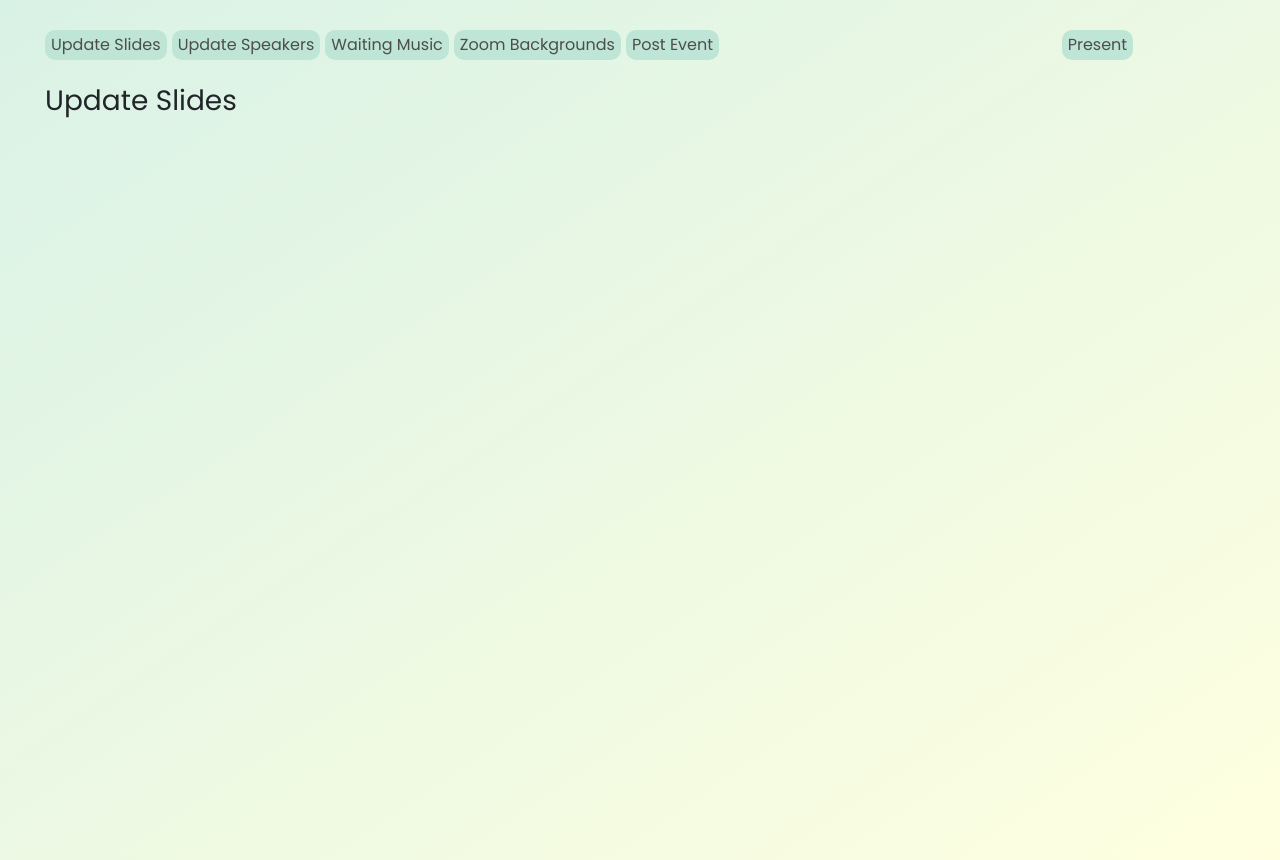
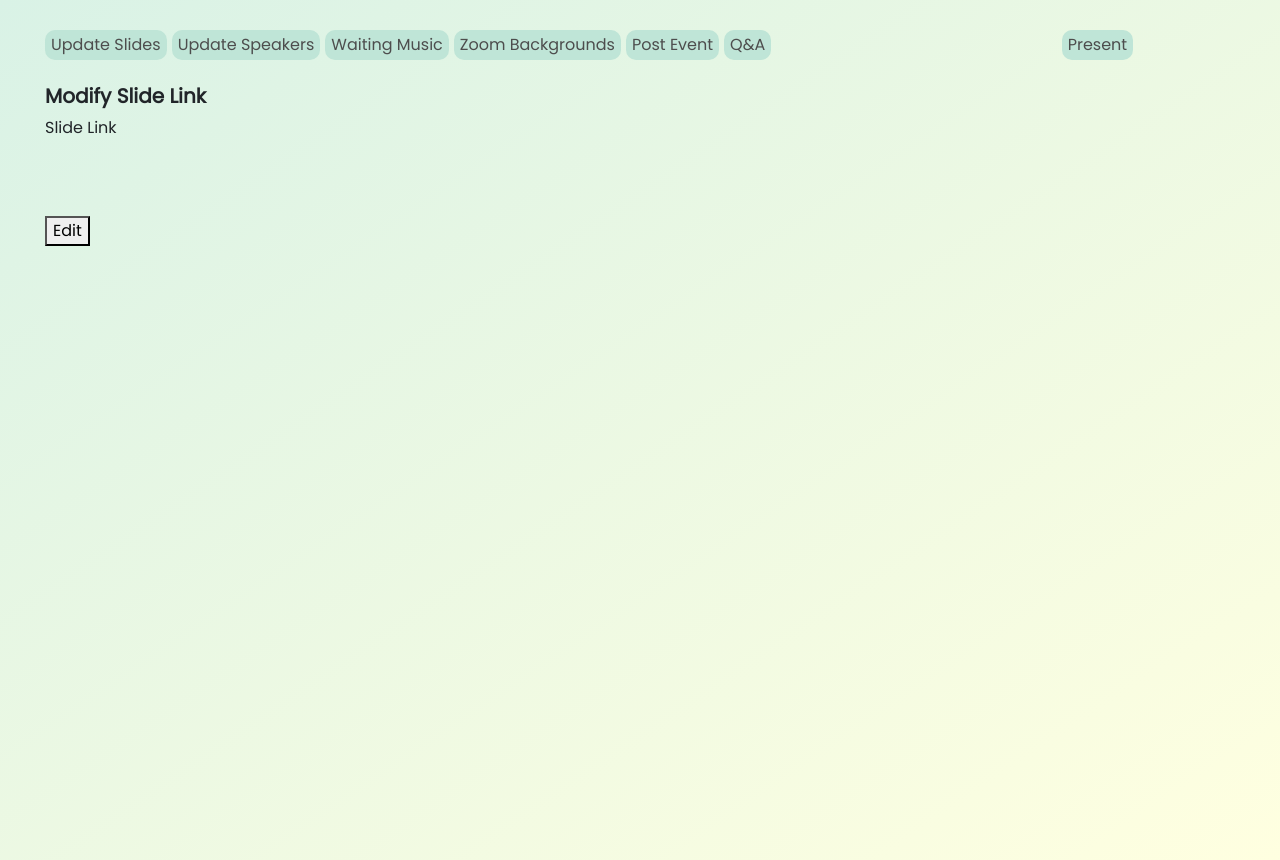
Before and after one commit to tbuwadi/HackWestern8, a React (Create React App) app in the folder app/: page /adminsettings in a window 1280 px wide. Built offline with nearby package versions, Linux system fonts and the light colour scheme.

Commit message:
added forms to admin settings

```diff
--- a/app/src/pages/admin/AdminSettings.js
+++ b/app/src/pages/admin/AdminSettings.js
@@ -1,7 +1,13 @@
 import React, { useState } from 'react';
-import './AdminPresent.css';
+// import './AdminPresent.css';
 import { Container, Row, Col } from 'react-grid-system';
-import Announcements from '../../components/AdminSlides/Announcements';
+import UpdateSlide from '../registration/UpdateSlide';
+import UpdateSpeaker from '../registration/UpdateSpeaker';
+import UpdateZoom from '../registration/UpdateZoom';
+import UpdateQna from '../registration/UpdateQna';
+import UpdateSpotify from '../registration/UpdateSpotify';
+import UpdatePostEvent from '../registration/UpdatePostEvent';
+
 const AdminSettings = (props) => {
     //const { slides, speakers, music, zoombackgrounds, postevent } = props;
     const [state, setState] = useState('slides');
@@ -11,6 +17,7 @@ const AdminSettings = (props) => {
     const onMusicClick = (e) => { setState('music') }
     const onZoomClick = (e) => { setState('zoombackgrounds') }
     const onPostEventClick = (e) => { setState('postevent') }
+    const onQnAClick = (e) => { setState('qna') }
 
     return (
         <Container fluid>
@@ -21,6 +28,7 @@ const AdminSettings = (props) => {
                 <button className="tabBtn" onClick={onMusicClick}>Waiting Music</button>
                 <button className="tabBtn" onClick={onZoomClick}>Zoom Backgrounds</button>
                 <button className="tabBtn" onClick={onPostEventClick}>Post Event</button>
+                <button className="tabBtn" onClick={onQnAClick}>Q&A</button>
             </Col>
             <Col sm={2}>
                 <button className="tabBtn">Present</button>
@@ -31,15 +39,17 @@ const AdminSettings = (props) => {
             <br></br>
             <div>
                 { state === 'slides' ?
-                (<h3>Update Slides</h3>)
+                <UpdateSlide />
                 : state === 'speakers' ?
-                (<h3>Update Speakers</h3>)
+                <UpdateSpeaker />
                 : state === 'music' ?
-                (<h3>Waiting Music</h3>)
+                <UpdateSpotify />
                 : state === 'zoombackgrounds' ?
-                (<h3>Zoom Backgrounds</h3>)
+                <UpdateZoom />
                 : state === 'postevent' ?
-                (<h3>Post Event</h3>)
+                <UpdatePostEvent />
+                : state === 'qna' ?
+                <UpdateQna />
                 : null }
             </div>
           </Col>
```
